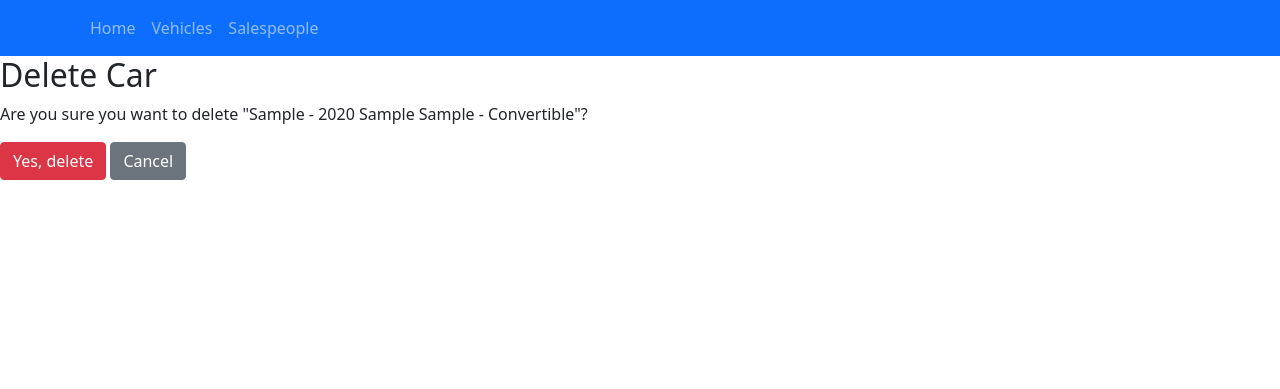
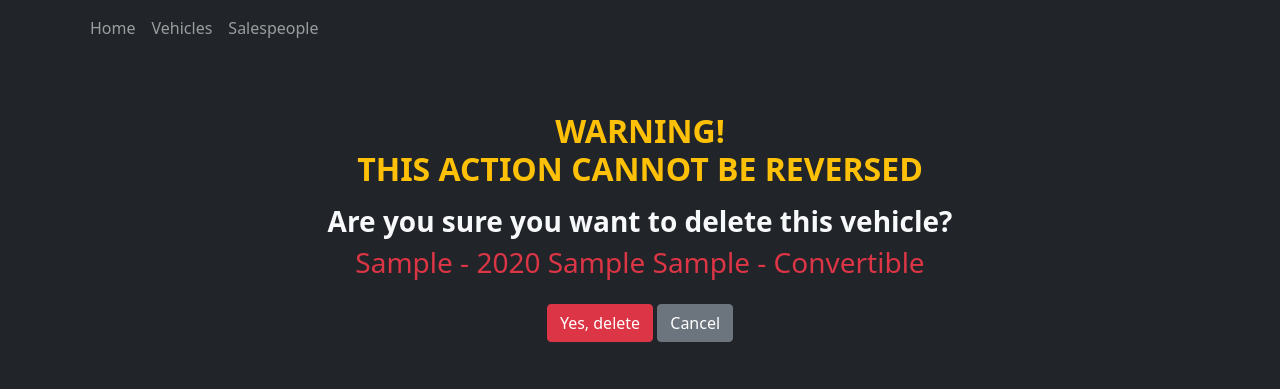
Before and after one commit to Pia007/car_app, a Django app: page /cars/1/delete/ in a window 1280 px wide. Shown: the top 389 px of the page. Run offline with Django 3.2, Linux system fonts and the light colour scheme; tables that the repository leaves empty hold one stand-in row (values such as "Sample post").

Commit message:
fixed mark as sold conflicts and ui

```diff
--- a/app/cars/templates/cars/base.html
+++ b/app/cars/templates/cars/base.html
@@ -26,17 +26,9 @@
     crossorigin="anonymous"></script>
 </head>
 
-<body>
-    <nav class="navbar navbar-expand-sm navbar-dark bg-primary sticky-top">
+<body class="bg-dark">
+    <nav class="navbar navbar-expand-sm navbar-dark bg-dark sticky-top mb-3">
         <div class="container">
-            <!-- <a class="navbar-brand ml-4 mr-4" href="{% url 'home' %}"><b>Voixla</b></a> ORIGINAL  -->
-            <!-- <a class="ml-4 mr-4" href="{% url 'home' %}" class="navbar-brand">
-            Cars
-            </a>
-            <button class="navbar-toggler" type="button" data-toggle="collapse" data-target="#navbarSupportedContent"
-            aria-controls="navbarSupportedContent" aria-expanded="false" aria-label="Toggle navigation">
-            <span class="navbar-toggler-icon"></span>
-            </button> -->
             <div class="collapse navbar-collapse" id="navbarSupportedContent">
             <ul class="navbar-nav">
                 <li class="nav-item active">
@@ -56,8 +48,7 @@
     {% block jsfiles %}
     <script type="text/javascript" src="{% static 'js/scripts.js' %}"></script>
     {% endblock jsfiles %}
-    <!-- Optional JavaScript -->
-  </body>
+</body>
 
 
 </html>
--- a/app/cars/templates/cars/car_confirm_delete.html
+++ b/app/cars/templates/cars/car_confirm_delete.html
@@ -1,11 +1,14 @@
 {% extends "cars/car_list.html" %}
 
+{% block title %}Confirm Delete Car{% endblock %}
+
 {% block content %}
-  <div class="car-delete-confirmation">
-    <h2>Delete Car</h2>
-    <p>Are you sure you want to delete "{{ object }}"?</p>
+    <div class="container text-center bg-dark py-4">
+        <h2 class="fw-bold text-warning my-3">WARNING!<br> THIS ACTION CANNOT BE REVERSED</h2>
+        <h3 class="fw-bold text-light">Are you sure you want to delete this vehicle?</h3>
+        <h3 class="text-danger my-2">{{ object }}</h3>
 
-    <form method="post">
+        <form method="post" class="my-4">
         {% csrf_token %}
         <button type="submit" class="btn btn-danger">Yes, delete</button>
         {% url 'car_list' as car_list_url %}
@@ -14,8 +17,6 @@
         {% else %}
             <a href="{% url 'car_detail' object.id %}" class="btn btn-secondary">Cancel</a>
         {% endif %}
-
-      <!-- <a href="{% url 'car_detail' object.id %}" class="btn btn-secondary">Cancel</a> -->
         </form>
     </div>
 {% endblock %}
--- a/app/cars/templates/cars/car_detail.html
+++ b/app/cars/templates/cars/car_detail.html
@@ -1,8 +1,7 @@
 {% extends "cars/car_list.html" %}
 
 {% block content %}
-  <!-- Detail view content goes here -->
-  <div class="container">
+    <div class="container text-light">
         <h2>Car Details</h2>
         <p><strong>VIN:</strong> {{ car.vin }}</p>
         <p><strong>Make:</strong> {{ car.make }}</p>
--- a/app/cars/templates/cars/car_form.html
+++ b/app/cars/templates/cars/car_form.html
@@ -1,10 +1,10 @@
 {% extends 'cars/car_list.html' %}
 
 {% block content %}
-<div class="container">
-    <h2>{% if object %}Edit{% else %}Add{% endif %} Car</h2>
+<div class="container text-light">
+    <h2 class="my-3">{% if object %}Edit{% else %}Add{% endif %} Car</h2>
 
-    <form method="post">
+    <form method="post" class="border border-start-0 border-end-0 border-bottom-0 border-info py-3">
         {% csrf_token %}
 
         <!-- Display non-field-specific errors -->
--- a/app/cars/templates/cars/car_list.html
+++ b/app/cars/templates/cars/car_list.html
@@ -5,71 +5,96 @@
 {% block title %}Car List{% endblock %}
 
 {% block content %}
-    <div class="container">
-        <div class="row flex justify-content-between">
-            <h2>Vehicle Inventory</h2>
-
-            <a href="{% url 'car_new' %}" class="btn btn-info">Add Car</a>
+    <div class="container text-light">
+        <div class="row flex justify-content-evenly my-2">
+            <div class="row flex justify-content-between my-4">
+                <h2 class="col-md-6">Inventory</h2>
+                <div class="col-md-2 justify-content-end">
+                <a href="{% url 'car_new' %}" class="w-100 btn btn-primary mb-2">Add Car</a>
+                </div>
             </div>
 
-        <!-- Table Order By-->
-        <div class="d-flex justify-content-between mt-2">
-
-
-        <!-- Filter by color -->
-
-            <form method="GET">
-                <label for="make_filter"> Make:</label>
-                <select name="make_filter" id="make_filter">
+            <!-- Filters -->
+            <form method="GET" class="my-2">
+                <div class="row flex justify-content-evenly mt-2">
+                    <div class="form-group col-3">
+                        <div class="form-group col">
+                        <label for="make_filter" class="fw-bold"> Make</label>
+                        <select name="make_filter" id="make_filter" class="form-control">
                             <option value="">All Makes</option>
                             {% for make in makes %}
-                        <option value="{{ make }}">{{ make }}</option>
+                                <option class="fw-bold" value="{{ make }}">{{ make }}</option>
                             {% endfor %}
                         </select>
-
-                <label for="model_filter"> Model:</label>
-                <select name="model_filter" id="model_filter">
+                        </div>
+                        <div class="form-group col my-2">
+                            <label for="model_filter" class="fw-bold"> Model</label>
+                            <select name="model_filter" id="model_filter" class="form-control">
                                 <option value="">All Models</option>
                                 {% for model in models %}
-                        <option value="{{ model }}">{{ model }}</option>
+                                    <option class="fw-bold" value="{{ model }}">{{ model }}</option>
                                 {% endfor %}
                             </select>
-
-                <label for="color_filter"> Color:</label>
-                <select name="color_filter" id="color_filter">
+                        </div>
+                    </div>
+                    <div class="form-group col-3">
+                        <div class="form-group col">
+                        <label for="color_filter" class="fw-bold"> Color</label>
+                        <select name="color_filter" id="color_filter" class="form-control">
                             <option value="">All Colors</option>
                                 {% for color in colors %}
-                    <option value="{{ color }}">{{ color }}</option>
+                            <option class="fw-bold" value="{{ color }}">{{ color }}</option>
                             {% endfor %}
                         </select>
-
-                <label for="year_filter"> Year:</label>
-                <select name="year_filter" id="year_filter">
+                        </div>
+                        <div class="form-group col my-2">
+                            <label for="year_filter" class="fw-bold"> Year</label>
+                            <select name="year_filter" id="year_filter" class="form-control">
                                 <option value="">All Years</option>
                                 {% for year in years %}
-                        <option value="{{ year }}">{{ year }}</option>
+                                    <option class="fw-bold" value="{{ year }}">{{ year }}</option>
                                 {% endfor %}
                             </select>
-
-                <label for="car_type_filter"> Car Type:</label>
-                <select name="car_type_filter" id="car_type_filter">
+                        </div>
+                    </div>
+                    <div class="form-group col-3">
+                        <div class="form-group col">
+                        <label for="car_type_filter" class="fw-bold"> Car Type</label>
+                        <select name="car_type_filter" id="car_type_filter" class="form-control ">
                             <option value="">All Car Types</option>
                             {% for car_type in car_types %}
-                        <option value="{{ car_type }}">{{ car_type }}</option>
+                                <option class="fw-bold" value="{{ car_type }}">{{ car_type }}</option>
                             {% endfor %}
                         </select>
-                <button type="submit" class="btn btn-outline-success">Filter</button>
-            </form>
+                        </div>
 
-            <div>
-                <a href="?order={% if request.GET.order == 'price' %}-{% endif %}price" class="btn btn-outline-primary">
-                    Price {% if request.GET.order == 'price' %}(Descending){% else %}(Ascending){% endif %}
+                        <label for="button"> </label>
+                        <div class="form-control p-0 my-1">
+                            <a href="?order={% if request.GET.order == 'mileage' %}-{% endif %}mileage" class="btn btn-outline-primary w-100">
+                                Mileage {% if request.GET.order == 'mileage' %}(High to Low){% else %}(Low to High){% endif %}
                             </a>
                         </div>
                     </div>
 
+                    <div class="form-group col-3 ">
+                        <label for="button"> </label>
+                        <div class="form-control p-0">
+                            <button type="submit" class="btn btn-outline-success w-100">Filter</button>
+                        </div>
+
+                        <label for="button"> </label>
+                        <div class="form-control p-0 my-1">
+                            <a href="?order={% if request.GET.order == 'price' %}-{% endif %}price" class="btn btn-outline-primary w-100">
+                                Price {% if request.GET.order == 'price' %}(High to Low){% else %}(Low to High){% endif %}
+                            </a>
+                        </div>
+                    </div>
+                </div>
+            </form>
+        </div>
+
         {% if cars %}
-            <table class="table">
+            <table class="table text-light my-5">
                 <thead>
                     <tr>
                         <th>VIN</th>
@@ -77,6 +102,7 @@
                         <th>Model</th>
                         <th>Price</th>
                         <th>Year</th>
+                        <th>Mileage</th>
                         <th>Color</th>
                         <th>Car Type</th>
                         <th>Sold</th>
@@ -92,6 +118,7 @@
                         <td>{{ car.model }}</td>
                         <td>${{ car.formatted_price }}</td>
                         <td>{{ car.year }}</td>
+                        <td>{{ car.formatted_mileage }}</td>
                         <td>{{ car.color }}</td>
                         <td>{{ car.get_car_type_display }}</td>
 
@@ -108,10 +135,10 @@
                             {% else %}
                                 <strong class="text-danger">Not Assigned</strong>
                             {% endif %}
+                        </td>
                         <td>
                             <a href="{% url 'car_edit' car.id %}" class="btn btn-primary">Edit</a>
                             <a href="{% url 'car_detail' car.id %}" class="btn btn-success">View</a>
-
                             <a href="{% url 'car_delete' car.id %}" class="btn btn-danger">Delete</a>
                         </td>
                     </tr>
--- a/app/cars/views.py
+++ b/app/cars/views.py
@@ -40,7 +40,7 @@ class CarListView(ListView):
         model_filter = self.request.GET.get('model_filter')
         year_filter = self.request.GET.get('year_filter')
         car_type_filter = self.request.GET.get('car_type_filter')
-        # sold_filter = self.request.GET.get('sold_filter')
+        price_filter = self.request.GET.get('price_filter')
 
         # Apply color filter if a color is selected
         if color_filter:
@@ -58,12 +58,23 @@ class CarListView(ListView):
         if car_type_filter:
             queryset = queryset.filter(car_type=car_type_filter)
 
+        if price_filter:
+            queryset = queryset.filter(price=price_filter)
+
+        #order by mileage without decimals
+        if order in ['mileage', '-mileage']:
+            # Annotate with total sales, defaulting to 0.00 if there are no sales
+            queryset = queryset.annotate(
+                total_sales_mileage=Sum('mileage', default=Value(0.00), output_field=DecimalField())
+            ).order_by(order)
 
         if order in ['price', '-price']:
             # Annotate with total sales, defaulting to 0.00 if there are no sales
             queryset = queryset.annotate(
                 total_sales_price=Sum('price', default=Value(0.00), output_field=DecimalField())
             ).order_by(order)
+
+
 
         return queryset
 
@@ -76,14 +87,11 @@ class CarListView(ListView):
         years = Car.objects.values_list('year', flat=True).distinct()
         car_types = Car.objects.values_list('car_type', flat=True).distinct()
 
-        # Add the distinct colors to the context
-
         context['makes'] = makes
         context['models'] = models
         context['colors'] = colors
         context['years'] = years
         context['car_types'] = car_types
-
 
         return context
 
@@ -103,11 +111,9 @@ class CarCreateView(CreateView):
         # Get the selected salesperson from the form
         selected_salesperson = form.cleaned_data['salesperson']
 
-        # Update the salesperson's details (modify this based on your needs)
         if selected_salesperson:
             selected_salesperson.first_name = form.cleaned_data['salesperson'].first_name
             selected_salesperson.last_name = form.cleaned_data['salesperson'].last_name
-            # Add more fields as needed
 
             selected_salesperson.save()
 
@@ -142,11 +148,17 @@ class CarDeleteView(DeleteView):
 def mark_car_as_not_sold(request, car_id):
     car = get_object_or_404(Car, pk=car_id)
 
-    # Call the method to mark the car as not sold
-    car.mark_as_not_sold()
+    # Update the car status
+    car.sold = False
+    car.date_sold = None  # Clear the date_sold field
+    car.salesperson = None  # Clear the salesperson field
 
-    # Display a success message
-    messages.success(request, 'Car marked as not sold successfully.')
+    # Save the car instance
+    try:
+        car.save()
+        messages.success(request, 'Car marked as not sold successfully.')
+    except forms.ValidationError as e:
+        messages.error(request, 'Error: ' + str(e))
 
     # Redirect back to a relevant page, such as the car list or salesperson detail
-    return redirect('car_list')  # Modify this as per your need
+    return redirect('salespeople_detail', salesperson_id=car.salesperson_id) if car.salesperson_id else redirect('car_list')
--- a/app/salespeople/templates/salespeople/salespeople_form.html
+++ b/app/salespeople/templates/salespeople/salespeople_form.html
@@ -1,10 +1,10 @@
 {% extends 'salespeople/salespeople_list.html' %}
 
 {% block content %}
-<div class="container">
-    <h2>{% if object %}Edit{% else %}Add{% endif %} Salesperson</h2>
+<div class="container text-light">
+    <h2 class="my-3">{% if object %}Edit{% else %}Add{% endif %} Salesperson</h2>
 
-    <form method="post">
+    <form method="post" class="border border-start-0 border-end-0 border-bottom-0 border-info py-3">
         {% csrf_token %}
 
         <!-- Display non-field-specific errors -->
```
Also changed, not shown: app/cars/templates/cars/index.html (+7 -7 lines), app/salespeople/templates/salespeople/salespeople_confirm_delete.html (+9 -8 lines), app/salespeople/templates/salespeople/salespeople_detail.html (+4 -5 lines), app/salespeople/templates/salespeople/salespeople_list.html (+11 -10 lines), app/salespeople/views.py (+66 -10 lines). Lines whose indentation alone changed are shown as unchanged.
